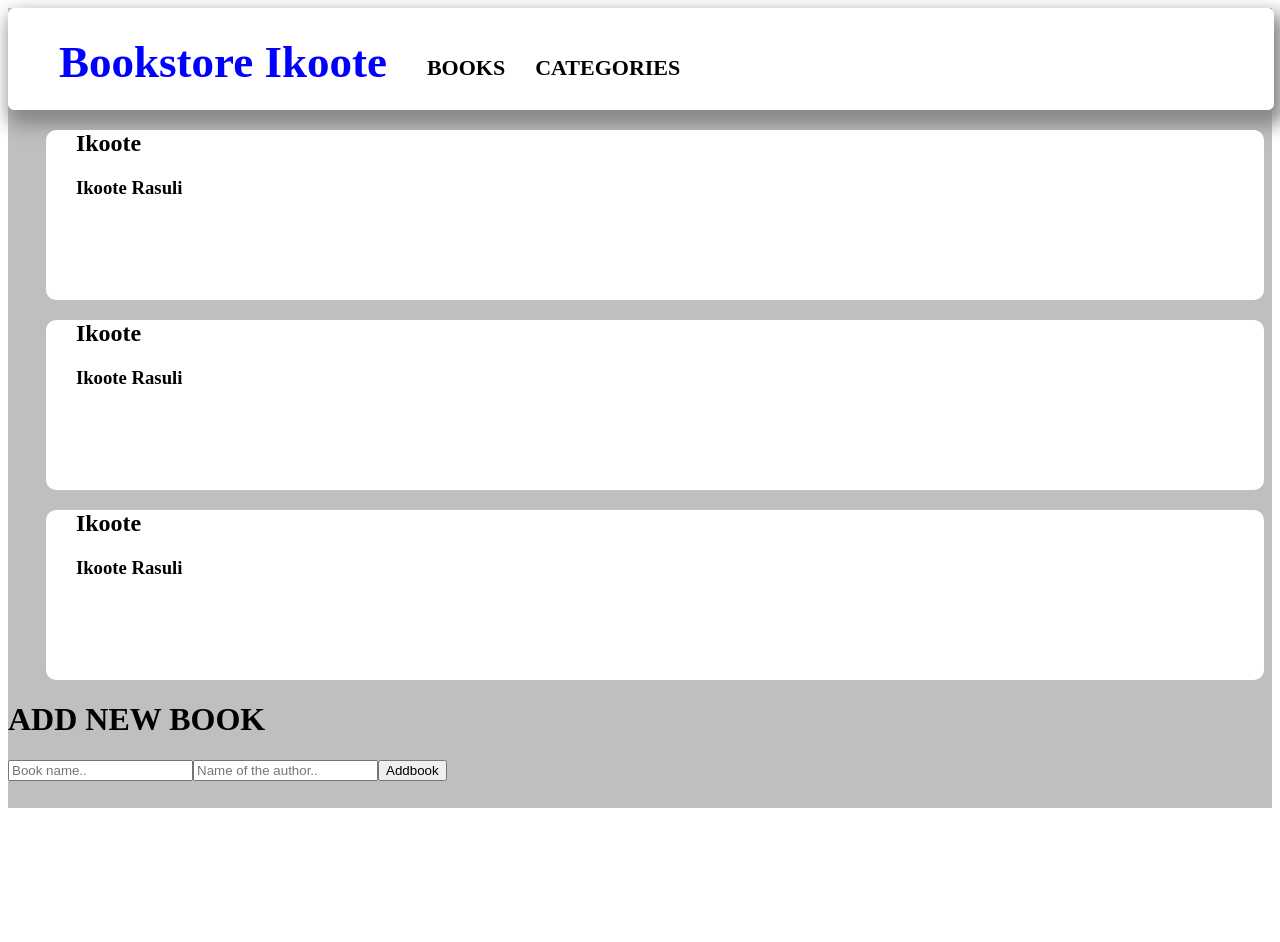
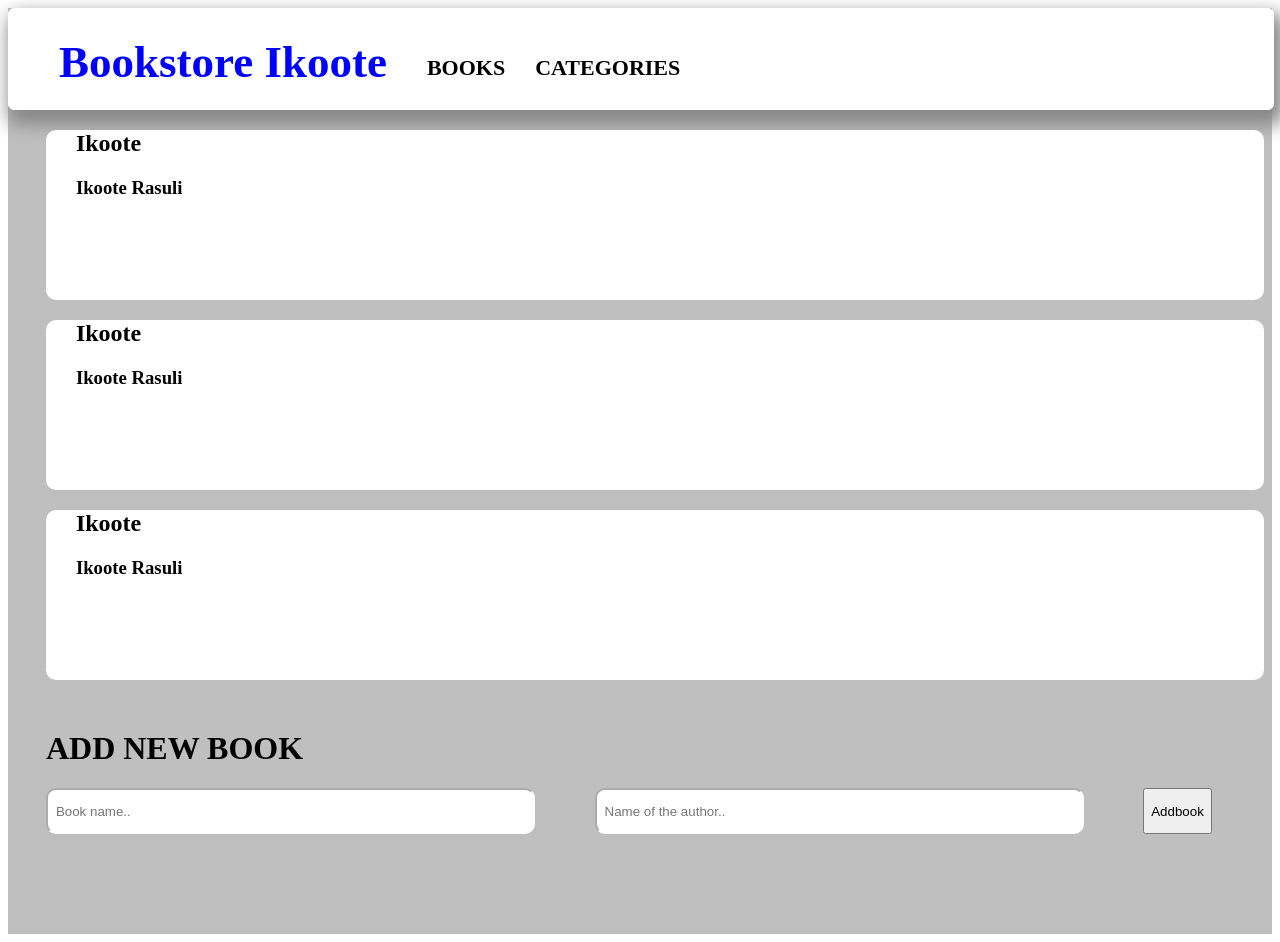
Before and after one commit to ikoote1/bookstore, a React (Create React App) app: page / in a window 1280 px wide. Before the commit the page ends 816 px from the top, so only its background shows below. Built offline with nearby package versions, Linux system fonts and the light colour scheme.

Commit message:
Updated the bookstore code

```diff
--- a/src/index.css
+++ b/src/index.css
@@ -2,7 +2,7 @@
   margin: 0;
   padding: 0;
   box-sizing: border-box;
-  height: 100vh;
+  height: auto;
   background-color: #88888888;
 }
 
@@ -46,7 +46,6 @@
 
 /* books styling */
 .books{
-  /* background-color: blue; */
   width: 94%;
   height: auto;
   position: relative;
@@ -62,3 +61,27 @@
   background-color: white;
   padding-left: 30px;
 }
+
+.form{
+  width: 94%;
+  position: relative;
+  left: 3%;
+  margin-top: 50px;
+  padding-bottom: 100px;
+}
+
+form{
+  width: 100%;
+  height: auto;
+  display: flex;
+  flex-direction: row;
+  gap: 5%;
+}
+
+input{
+  height: 40px;
+  width: 40%;
+  border-radius: 10px;
+  border-color: white;
+  padding-left: 8px;
+}
```
